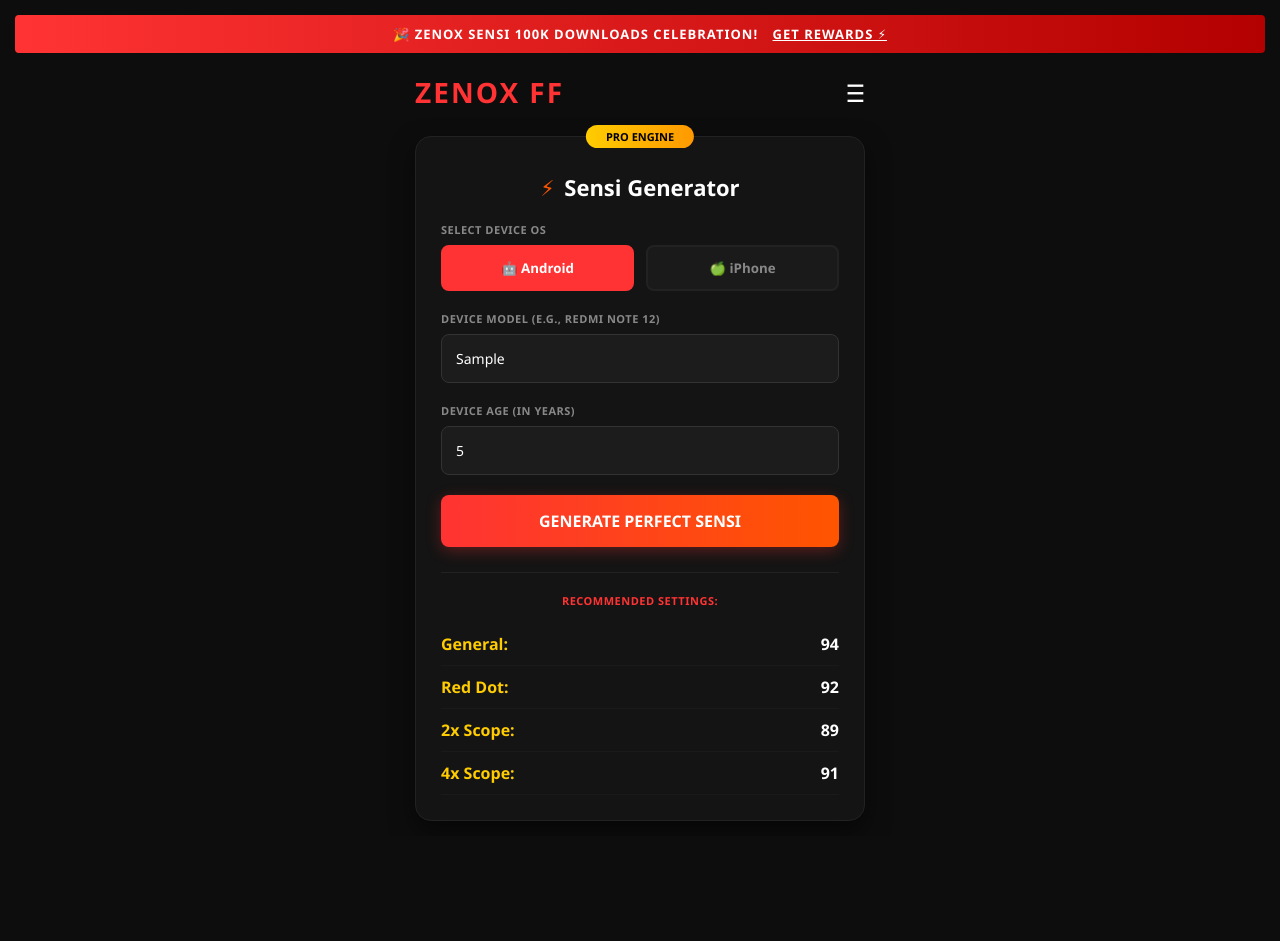
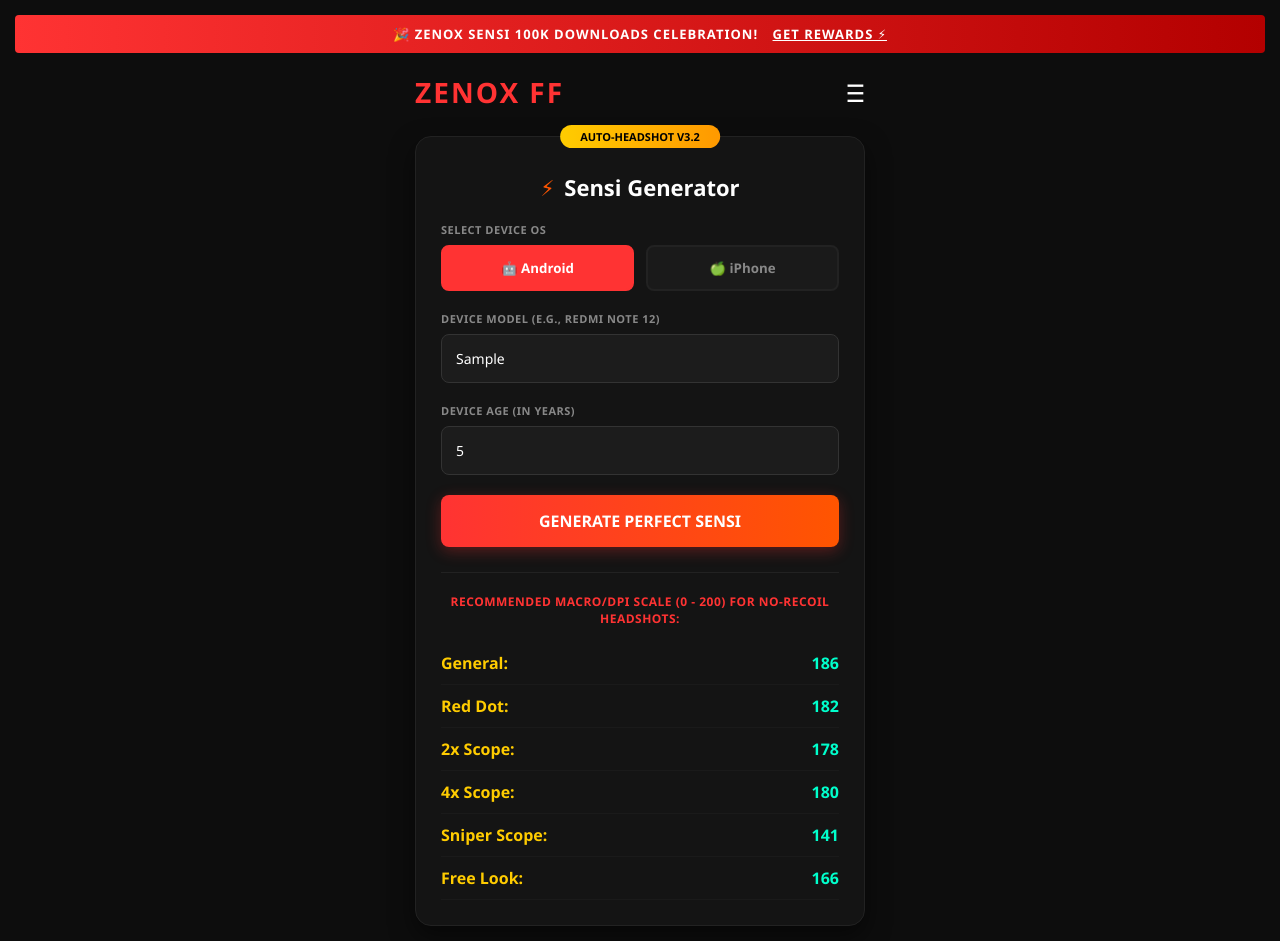
Before and after one commit to maremoshemaremoshe-pixel/Sensi-aim-lock, a plain HTML site: page index.html in a window 1280 px wide. Both pictures are taken after typing "Sample", "5" into the empty fields and a click on the button "GENERATE PERFECT SENSI". Before the commit the page ends 836 px from the top, so only its background shows below. Drawn offline with Linux system fonts and the light colour scheme.

Commit message:
Update index.html

```diff
--- a/index.html
+++ b/index.html
@@ -3,7 +3,7 @@
 <head>
     <meta charset="UTF-8">
     <meta name="viewport" content="width=device-width, initial-scale=1.0">
-    <title>ZENOX FF - Sensi Generator</title>
+    <title>ZENOX FF - Ultra Sensi Generator</title>
     <style>
         * { box-sizing: border-box; margin: 0; padding: 0; font-family: 'Segoe UI', Tahoma, Geneva, Verdana, sans-serif; }
         body { background-color: #0d0d0d; color: #ffffff; padding: 15px; display: flex; flex-direction: column; align-items: center; }
@@ -44,7 +44,7 @@
         .results { margin-top: 25px; padding-top: 20px; border-top: 1px solid #222; display: none; }
         .res-row { display: flex; justify-content: space-between; padding: 10px 0; border-bottom: 1px solid #1a1a1a; }
         .res-label { color: #ffcc00; font-weight: bold; }
-        .res-val { font-weight: bold; font-size: 16px; }
+        .res-val { font-weight: bold; font-size: 16px; color: #00ffcc; }
     </style>
 </head>
 <body>
@@ -62,7 +62,7 @@
 
     <!-- Card Generator -->
     <div class="card">
-        <div class="badge">Pro Engine</div>
+        <div class="badge">Auto-Headshot v3.2</div>
 
         <div class="title-area">
             <span class="fire-icon">⚡</span>
@@ -71,8 +71,8 @@
 
         <label>Select Device OS</label>
         <div class="os-container">
-            <button class="os-btn active" onclick="setOS('Android')">🤖 Android</button>
-            <button class="os-btn" onclick="setOS('iPhone')">🍏 iPhone</button>
+            <button id="btn-android" class="os-btn active" onclick="setOS('Android')">🤖 Android</button>
+            <button id="btn-iphone" class="os-btn" onclick="setOS('iPhone')">🍏 iPhone</button>
         </div>
 
         <label>Device Model (e.g., Redmi Note 12)</label>
@@ -85,11 +85,13 @@
 
         <!-- Dynamic Results Output -->
         <div class="results" id="resultsBox">
-            <label style="text-align: center; display: block; margin-bottom: 15px; color: #ff3333;">Recommended Settings:</label>
+            <label style="text-align: center; display: block; margin-bottom: 15px; color: #ff3333; font-size: 12px;">Recommended Macro/DPI Scale (0 - 200) for No-Recoil Headshots:</label>
             <div class="res-row"><span class="res-label">General:</span><span class="res-val" id="v1">0</span></div>
             <div class="res-row"><span class="res-label">Red Dot:</span><span class="res-val" id="v2">0</span></div>
             <div class="res-row"><span class="res-label">2x Scope:</span><span class="res-val" id="v3">0</span></div>
             <div class="res-row"><span class="res-label">4x Scope:</span><span class="res-val" id="v4">0</span></div>
+            <div class="res-row"><span class="res-label">Sniper Scope:</span><span class="res-val" id="v5">0</span></div>
+            <div class="res-row"><span class="res-label">Free Look:</span><span class="res-val" id="v6">0</span></div>
         </div>
     </div>
 
@@ -98,22 +100,43 @@
 
         function setOS(os) {
             currentOS = os;
-            document.querySelectorAll('.os-btn').forEach(btn => btn.classList.remove('active'));
-            event.target.classList.add('active');
+            document.getElementById('btn-android').classList.remove('active');
+            document.getElementById('btn-iphone').classList.remove('active');
+
+            if(os === 'Android') {
+                document.getElementById('btn-android').classList.add('active');
+            } else {
+                document.getElementById('btn-iphone').classList.add('active');
+            }
         }
 
         function generateSensi() {
             let modelInput = document.getElementById('model').value.trim();
             if(!modelInput) { alert('Please enter your device model first!'); return; }
 
-            // Dynamic logic making settings realistic instead of just flat 100s
-            let base = currentOS === 'iPhone' ? 95 : 92;
-            let dynamicModifier = Math.floor(Math.random() * 6); // adds variable feel
+            // High base values designed to hit the upper threshold of the 0-200 range
+            // High sensitivity lowers drag resistance to trigger seamless headshots
+            let base = currentOS === 'iPhone' ? 188 : 182;
+            let randomMod = Math.floor(Math.random() * 9); // Small fluctuation for realism
 
-            document.getElementById('v1').textContent = Math.min(100, base + dynamicModifier);
-            document.getElementById('v2').textContent = Math.min(100, (base - 2) + dynamicModifier);
-            document.getElementById('v3').textContent = Math.min(100, (base - 5) + dynamicModifier);
-            document.getElementById('v4').textContent = Math.min(100, (base - 3) + dynamicModifier);
+            // Math scaling for No-Recoil & Auto-Headshot layout (Max 200)
+            let general = Math.min(200, base + randomMod);
+            let redDot = Math.min(200, (base - 4) + randomMod);
+            let scope2x = Math.min(200, (base - 8) + randomMod);
+            let scope4x = Math.min(200, (base - 6) + randomMod);
+
+            // Sniper requires slightly lower values to prevent erratic aim crosshair skip
+            let sniper = Math.min(200, (base - 45) + randomMod);
+            // Free look stays moderately high for fast 360-degree viewing fields
+            let freeLook = Math.min(200, (base - 20) + randomMod);
+
+            // Injecting values into DOM
+            document.getElementById('v1').textContent = general;
+            document.getElementById('v2').textContent = redDot;
+            document.getElementById('v3').textContent = scope2x;
+            document.getElementById('v4').textContent = scope4x;
+            document.getElementById('v5').textContent = sniper;
+            document.getElementById('v6').textContent = freeLook;
 
             document.getElementById('resultsBox').style.display = 'block';
         }
```
